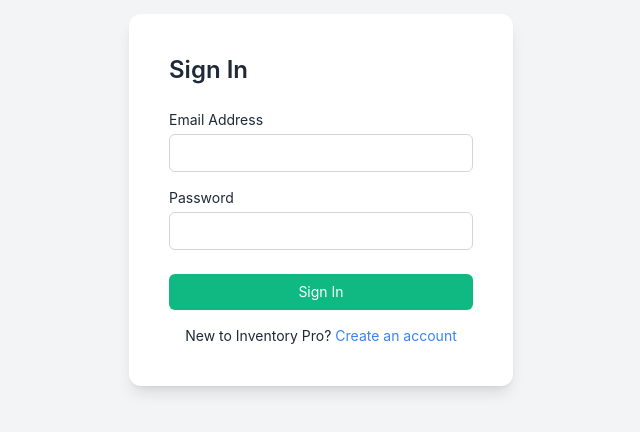
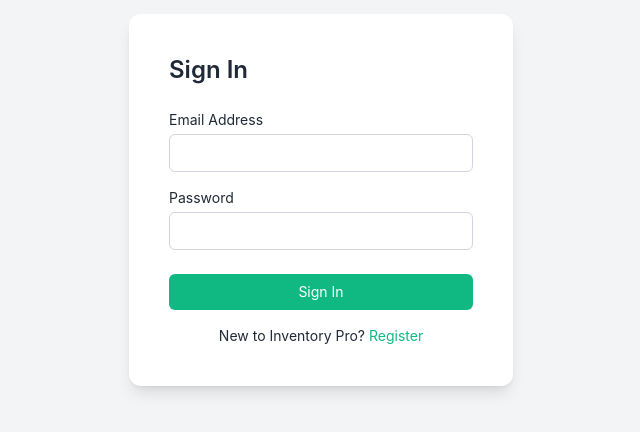
Before and after one commit to aravind-ask/Inventory-management-System, a React (Vite) app in the folder frontend/: page / in a window 1280 px wide. Shown: the part 200-632 px from the top of the page, without its empty margins (319-959 px from the left). Built offline with nearby package versions, Linux system fonts and the light colour scheme.

Commit message:
changed register and login

```diff
--- a/frontend/src/pages/Login.tsx
+++ b/frontend/src/pages/Login.tsx
@@ -3,6 +3,7 @@
 import { useLoginMutation } from "../api/authApi";
 import { useNavigate } from "react-router-dom";
 import { LoginCredentials } from "../types/auth";
+import { Link } from "react-router-dom";
 
 const Login = () => {
   const {
@@ -92,9 +93,9 @@
         </form>
         <p className="mt-4 text-center text-text text-sm">
           New to Inventory Pro?{" "}
-          <a href="/register" className="text-secondary hover:underline">
-            Create an account
-          </a>
+          <Link to="/register" className="text-accent hover:text-green-600">
+            Register
+          </Link>
         </p>
       </motion.div>
     </div>
--- a/frontend/src/pages/Register.tsx
+++ b/frontend/src/pages/Register.tsx
@@ -3,6 +3,7 @@
 import { useRegisterMutation } from "../api/authApi";
 import { useNavigate } from "react-router-dom";
 import { RegisterCredentials } from "../types/auth";
+import { Link } from "react-router-dom";
 
 const Register = () => {
   const {
@@ -94,9 +95,9 @@
         </form>
         <p className="mt-4 text-center text-text text-sm">
           Already have an account?{" "}
-          <a href="/login" className="text-secondary hover:underline">
-            Sign in
-          </a>
+          <Link to="/login" className="text-accent hover:text-green-600">
+            Login
+          </Link>
         </p>
       </motion.div>
     </div>
```
